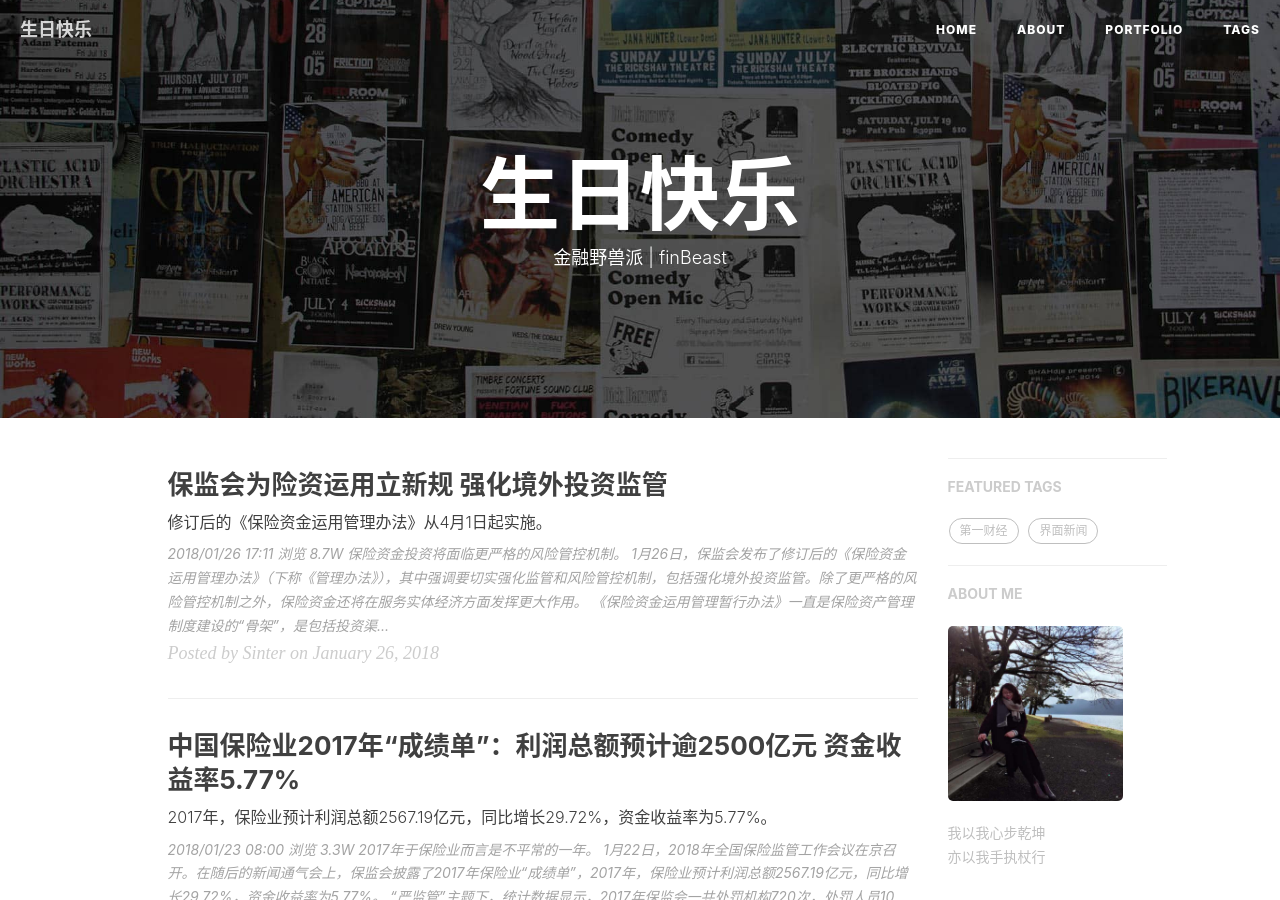
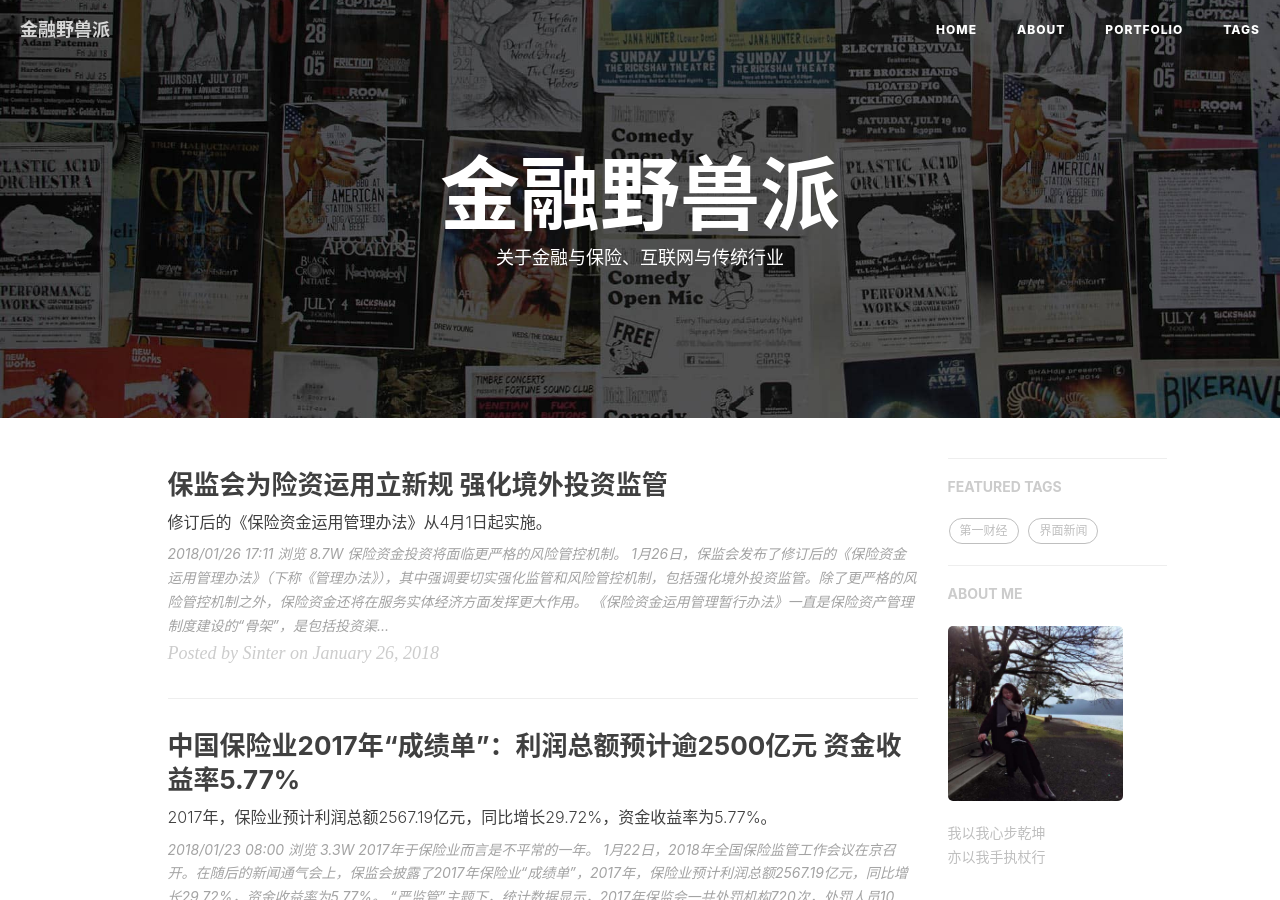
Before and after one commit to finbeast/finbeast.github.io, a Jekyll site: the page built from index.html, in a window 1280 px wide and 900 px high. Built offline with Jekyll 4.4.1, drawn with Linux system fonts in a browser that asks for light colours; nearby versions of some CDN libraries; the list of posts is cut into pages by our own code.

Commit message:
change the index intro

```diff
--- a/_config.yml
+++ b/_config.yml
@@ -1,5 +1,5 @@
 # Site settings
-title: 生日快乐
+title: 金融野兽派
 SEOTitle: 金融野兽派
 header-img: img/home-bg.jpg
 email: lzk926@gmail.com
--- a/index.html
+++ b/index.html
@@ -1,6 +1,6 @@
 ---
 layout: page
-description: "金融野兽派 | finBeast"
+description: "关于金融与保险、互联网与传统行业"
 ---
 
 {% for post in paginator.posts %}
```
